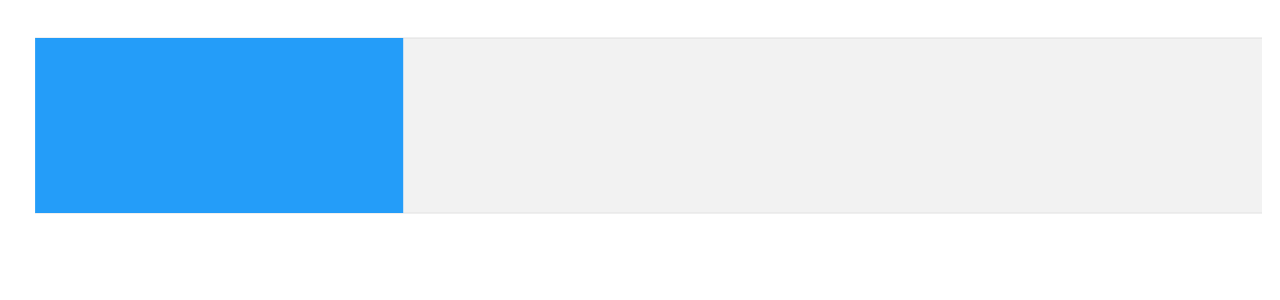
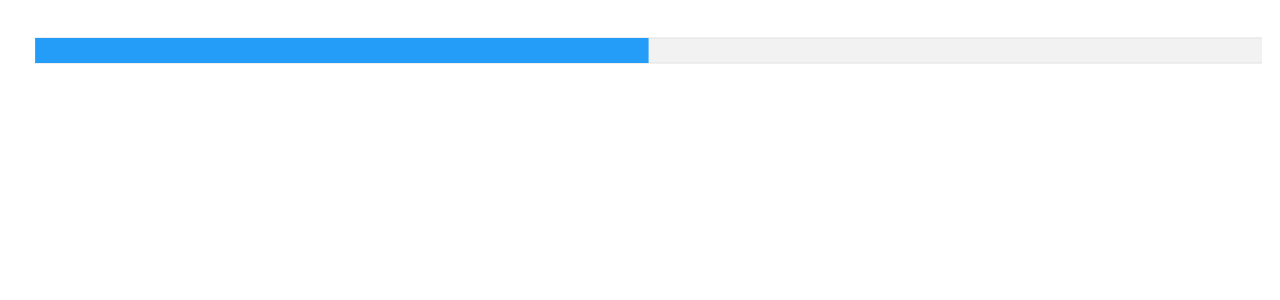
Before and after one commit to ReinhardtBotha/NZXT-aviation, a React (Vite) app: page / in a window 1280 px wide. Shown: the top 300 px of the page. Built offline with nearby package versions, Linux system fonts and the light colour scheme.

Commit message:
feat: integrate nzxt monitoring data

```diff
--- a/src/App.jsx
+++ b/src/App.jsx
@@ -1,12 +1,17 @@
 import "./App.css";
+
 import BarGauge from "./components/BarGauge";
 
-function App() {
+import useMonitoring from "./hooks/useMonitoring";
+
+const App = () => {
+  const { cpu, gpu, ram } = useMonitoring();
+
   return (
     <>
-      <BarGauge />
+      <BarGauge data={cpu?.temperature} />
     </>
   );
-}
+};
 
 export default App;
--- a/src/components/BarGauge.jsx
+++ b/src/components/BarGauge.jsx
@@ -54,19 +54,20 @@ const BarGauge = (props) => {
   };
   const series = [
     {
-      name: "series-1",
-      data: [30],
+      data: [props?.data || 50],
     },
   ];
 
   return (
+    <>
       <Chart
         options={options}
         series={series}
         type="bar"
         width="100%"
-      height={220}
+        height={70}
       />
+    </>
   );
 };
 
--- /dev/null
+++ b/src/hooks/useMonitoring.jsx
@@ -0,0 +1,64 @@
+import React from "react";
+
+const useMonitoring = () => {
+  const [cpu, setCpu] = React.useState();
+  const [gpu, setGpu] = React.useState();
+  const [ram, setRam] = React.useState();
+
+  React.useEffect(() => {
+    const nzxtDefaults = window.nzxt?.v1;
+
+    window.nzxt = {
+      v1: {
+        width: nzxtDefaults?.width ?? 0,
+        height: nzxtDefaults?.height ?? 0,
+        shape: nzxtDefaults?.shape ?? "circle",
+        targetFps: nzxtDefaults?.targetFps ?? 10,
+        onMonitoringDataUpdate: (data) => {
+          const { cpus, gpus, ram } = data;
+
+          const cpu = cpus.pop();
+
+          let gpu;
+
+          if (gpus.length > 1) {
+            const [mainGpu] = gpus.filter(
+              (card) => !card.name.includes("Graphics")
+            );
+            gpu = mainGpu;
+          } else {
+            gpu = gpus.pop();
+          }
+
+          setCpu({
+            name: cpu?.name,
+            load: Number(((cpu?.load ?? 1) * 100).toFixed(0)) ?? 0,
+            temperature: Number(cpu?.temperature?.toFixed(0)),
+            maxTemperature: Number(cpu?.maxTemperature),
+            frequency: Number(cpu?.frequency),
+          });
+
+          setGpu({
+            name: gpu?.name,
+            load: Number(((gpu?.load ?? 1) * 100).toFixed(0)) ?? 0,
+            temperature: Number(gpu?.temperature?.toFixed(0)),
+            maxTemperature: Number(gpu?.maxTemperature),
+            frequency: Number(gpu?.frequency),
+          });
+
+          setRam({
+            inUse: Math.round((ram.inUse ?? 1) / 1024),
+            inUsePercent: Math.round(
+              ((ram.inUse ?? 1) / (ram.totalSize ?? 1)) * 100
+            ),
+            totalSize: Math.round((ram.totalSize ?? 1) / 1024),
+          });
+        },
+      },
+    };
+  }, []);
+
+  return { cpu, gpu, ram };
+};
+
+export default useMonitoring;
```
Lines whose indentation alone changed are shown as unchanged.
